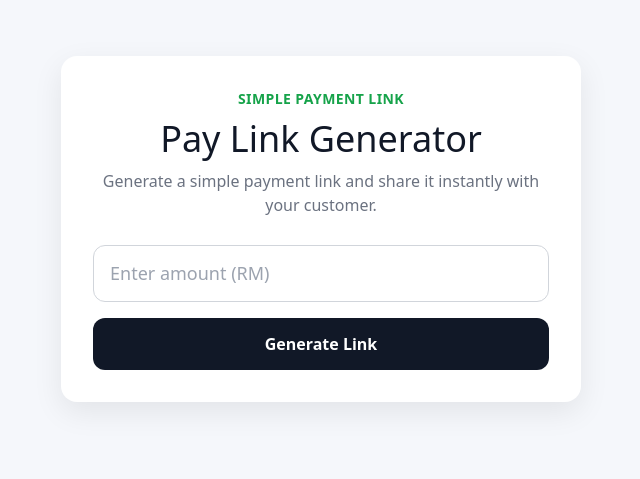
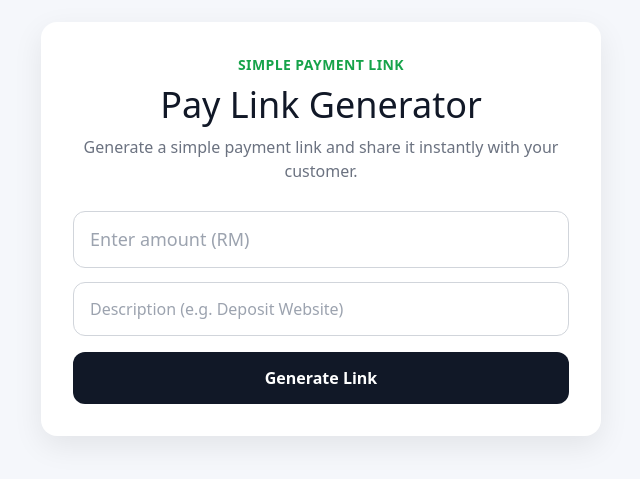
Before and after one commit to maizhakimm/pay-link, a Next.js app: page / in a window 1280 px wide. Shown: the part 171-650 px from the top of the page, without its empty margins (319-959 px from the left). Built offline with nearby package versions, Linux system fonts and the light colour scheme.

Commit message:
Update page.tsx

```diff
--- a/src/app/page.tsx
+++ b/src/app/page.tsx
@@ -4,12 +4,18 @@ import { useState } from 'react'
 
 export default function Home() {
   const [amount, setAmount] = useState('')
+  const [description, setDescription] = useState('')
   const [link, setLink] = useState('')
   const [copied, setCopied] = useState(false)
 
   const generateLink = () => {
     if (!amount) return
-    const generated = `${window.location.origin}/pay/${amount}`
+
+    const base = `${window.location.origin}/pay/${amount}`
+    const generated = description
+      ? `${base}?desc=${encodeURIComponent(description)}`
+      : base
+
     setLink(generated)
     setCopied(false)
   }
@@ -35,7 +41,7 @@ export default function Home() {
       <div
         style={{
           width: '100%',
-          maxWidth: '520px',
+          maxWidth: '560px',
           background: '#ffffff',
           borderRadius: '16px',
           padding: '32px',
@@ -87,6 +93,23 @@ export default function Home() {
             width: '100%',
             padding: '14px 16px',
             fontSize: '18px',
+            borderRadius: '12px',
+            border: '1px solid #d1d5db',
+            outline: 'none',
+            marginBottom: '14px',
+            boxSizing: 'border-box',
+          }}
+        />
+
+        <input
+          type="text"
+          placeholder="Description (e.g. Deposit Website)"
+          value={description}
+          onChange={(e) => setDescription(e.target.value)}
+          style={{
+            width: '100%',
+            padding: '14px 16px',
+            fontSize: '16px',
             borderRadius: '12px',
             border: '1px solid #d1d5db',
             outline: 'none',
```
